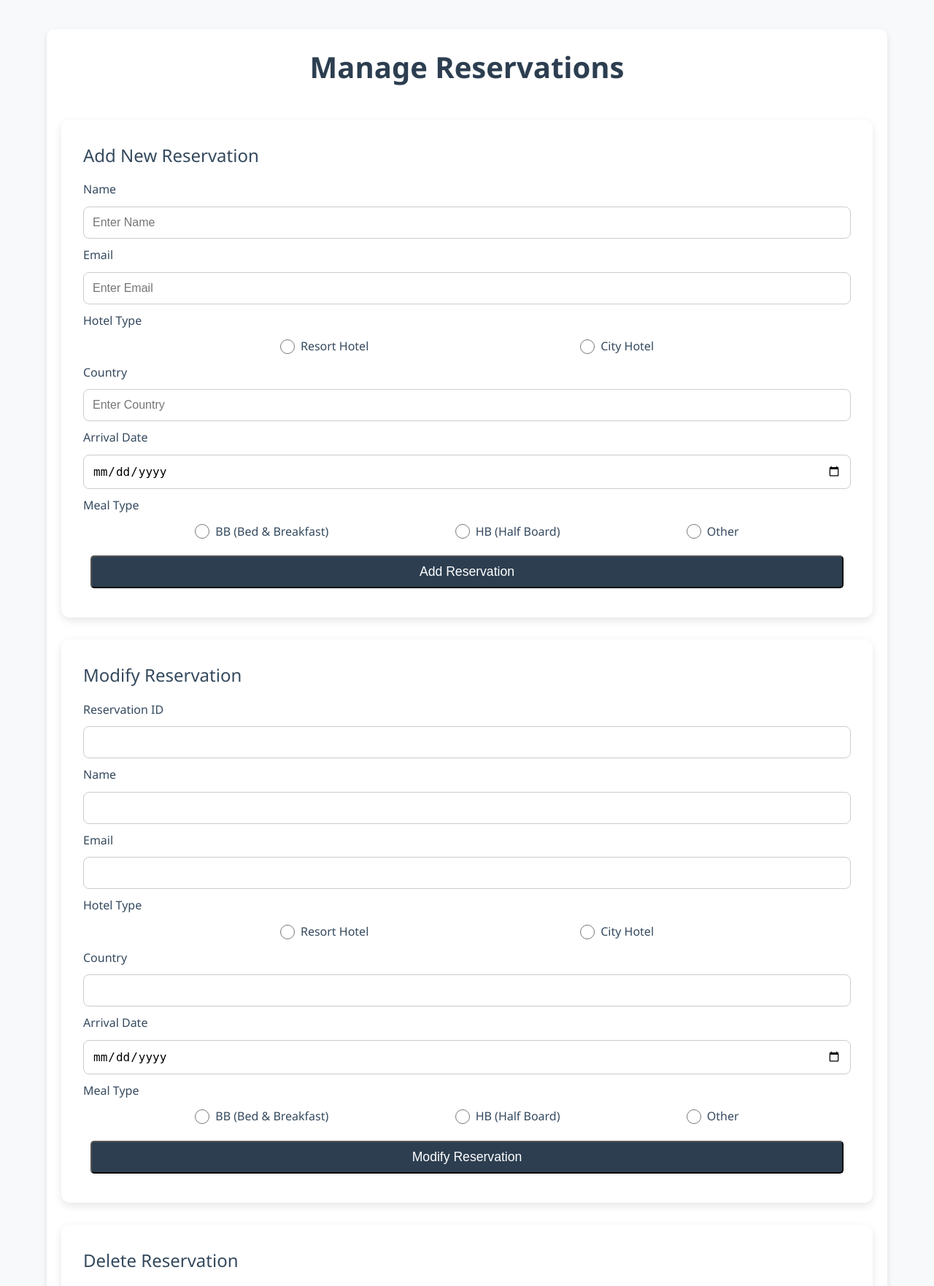
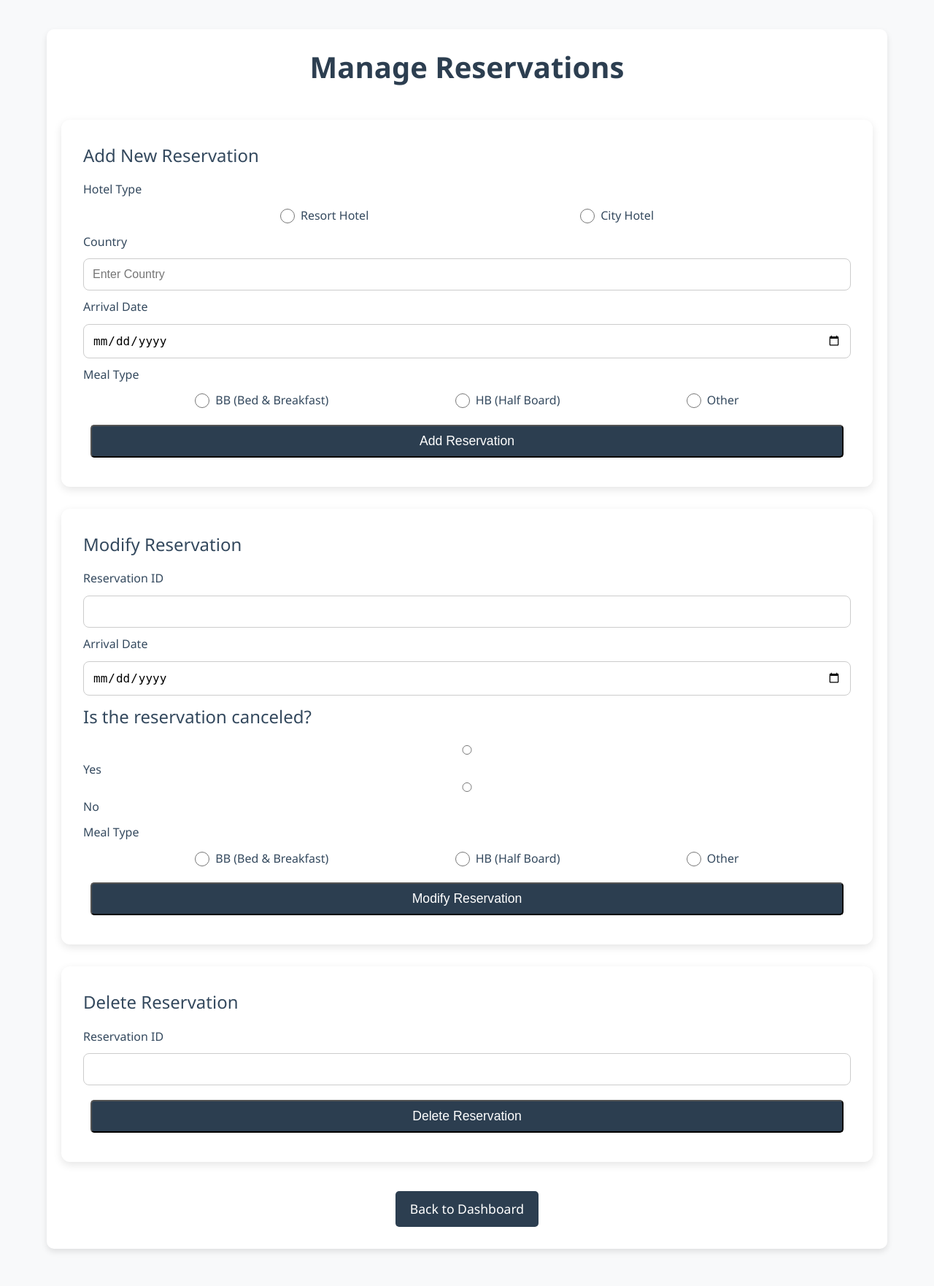
Before and after one commit to KrsticevicM/hotel-stats, a Django app: page /manage-reservations/ in a window 1280 px wide. Shown: the top 1762 px of the page at 73% size. After the commit the page ends 1715 px from the top, so only its background shows below. Run offline with Django 5.2, Linux system fonts and the light colour scheme; parts of the project's set-up code (start-up, migrations or seed data) failed here and were passed over.

Commit message:
management_funcionalities

```diff
--- a/hotel_system/hotel_stats/apps.py
+++ /dev/null
@@ -1,6 +0,0 @@
-from django.apps import AppConfig
-
-
-class HotelStatsConfig(AppConfig):
-    default_auto_field = 'django.db.models.BigAutoField'
-    name = 'hotel_stats'
--- a/hotel_system/hotel_stats/static/js/manage_reservations.js
+++ b/hotel_system/hotel_stats/static/js/manage_reservations.js
@@ -3,127 +3,151 @@
     event.preventDefault();
 
     // Capture form values
-   const name = document.getElementById("name").value.trim();
-   const email = document.getElementById("email").value.trim();
     const country = document.getElementById("country").value.trim();
     const arrivalDate = document.getElementById("arrivalDate").value;
     const hotelType = document.querySelector('input[name="hotelType"]:checked')?.value;
     const mealType = document.querySelector('input[name="meal"]:checked')?.value;
 
     // Validation check
-   if (!name || !email || !country || !arrivalDate || !hotelType || !mealType) {
+    if (!country || !arrivalDate || !hotelType || !mealType) {
         alert("Please fill in all fields before submitting!");
         return;
     }
 
-   // Mock reservation ID generation
-   const reservationID = "RES-" + Math.floor(1000 + Math.random() * 9000);
+    const dateObj = new Date(arrivalDate);
 
-   // SPARQL INSERT Query - fill in KG
-   const sparqlQuery = `
-       PREFIX ex: <http://example.com/hotel#>
-       INSERT DATA {
-           ex:${reservationID} a ex:Reservation ;
-               ex:name "${name}" ;
-               ex:email "${email}" ;
-               ex:hotelType "${hotelType}" ;
-               ex:country "${country}" ;
-               ex:arrivalDate "${arrivalDate}" ;
-               ex:mealType "${mealType}" .
+    const day = dateObj.getDate();
+    const monthIndex = dateObj.getMonth();
+    const year = dateObj.getFullYear();
+
+    const monthNames = ["January", "February", "March", "April", "May", "June", "July", "August", "September", "October", "November", "December"];
+    const monthName = monthNames[monthIndex];
+
+    const formData = {
+        country: country,
+        day: day,
+        month: monthName,
+        year: year,
+        hotelType: hotelType,
+        mealType: mealType
+    };
+
+    fetch("/manage/add/", {
+        method: "POST",
+        headers: { "Content-Type": "application/json" },
+        body: JSON.stringify(formData)
+    })
+    .then(response => response.json())  // Expecting a JSON response from backend
+    .then(data => {
+        //console.log("Backend Response:", data);
+        if (data.success) {
+            alert(`Reservation added successfully!`);
+            document.getElementById("addReservationForm").reset();
+        } else {
+            alert(`Error: ${data.message}`);
         }
-   `;
+    })
+    .catch(error => {
+        console.error("Error:", error);
+        alert("An error occurred while submitting the reservation.");
+    });
 
-   fetch("http://your-backend-endpoint", {
-       method: "POST",
-       headers: { "Content-Type": "application/sparql-update" },
-       body: sparqlQuery
-   })
-   .then(response => response.text())
-   .then(data => {
-       console.log("SPARQL Insert Response:", data);
-       alert(`Reservation ${reservationID} added successfully!`);
-       document.getElementById("addReservationForm").reset();
-   })
-   .catch(error => console.error("Error:", error));
  });
+
 
 // Modify Reservation
 document.getElementById("modifyReservationForm").addEventListener("submit", function(event) {
     event.preventDefault();
 
     const reservationID = document.getElementById("modifyReservationID").value.trim();
-   const name = document.getElementById("modifyName").value.trim();
-   const email = document.getElementById("modifyEmail").value.trim();
-   const country = document.getElementById("modifyCountry").value.trim();
+    const isCanceled = document.querySelector('input[name="reservation_canceled"]:checked')?.value;
     const arrivalDate = document.getElementById("modifyArrivalDate").value;
-   const hotelType = document.querySelector('input[name="modifyHotelType"]:checked')?.value;
     const mealType = document.querySelector('input[name="modifyMeal"]:checked')?.value;
 
-   // Check if reservation exists fill in KG
-   const checkReservationQuery = `
-       PREFIX ex: <http://example.com/hotel#>
-       ASK WHERE { ex:${reservationID} a ex:Reservation . }
-   `;
+    const monthNames = ["January", "February", "March", "April", "May", "June", "July", "August", "September", "October", "November", "December"];
 
-   fetch("http://your-backend-endpoint", {
-       method: "POST",
-       headers: { "Content-Type": "application/sparql-query" },
-       body: checkReservationQuery
-   })
-   .then(response => response.text())
-   .then(data => {
-       if (data.includes("false")) {
-           alert("Reservation ID does not exist!");
-           return;
+    const formData = {
+        id: reservationID, // Assuming reservationID is already set
+        day: "",
+        month: "",
+        year: "",
+        meal: "",
+        is_canceled: ""
+    };
+
+    // Check if arrivalDate is provided
+    if (arrivalDate) {
+        const dateObj = new Date(arrivalDate); // Parse the arrivalDate
+
+        const day = dateObj.getDate(); // Get the day of the month
+        const monthIndex = dateObj.getMonth(); // Get the month (0-based index)
+        const year = dateObj.getFullYear(); // Get the full year
+
+        const monthName = monthNames[monthIndex]; // Convert the month index to the full month name
+
+        // Update formData with the parsed date information
+        formData.day = day;
+        formData.month = monthName;
+        formData.year = year;
     }
 
-       // SPARQL DELETE/INSERT Query
-       let updateQuery = `PREFIX ex: <http://example.com/hotel#> DELETE { ex:${reservationID} ?p ?o } INSERT { `;
-       if (name) updateQuery += `ex:${reservationID} ex:name "${name}" . `;
-       if (email) updateQuery += `ex:${reservationID} ex:email "${email}" . `;
-       if (country) updateQuery += `ex:${reservationID} ex:country "${country}" . `;
-       if (arrivalDate) updateQuery += `ex:${reservationID} ex:arrivalDate "${arrivalDate}" . `;
-       if (hotelType) updateQuery += `ex:${reservationID} ex:hotelType "${hotelType}" . `;
-       if (mealType) updateQuery += `ex:${reservationID} ex:mealType "${mealType}" . `;
-       updateQuery += `} WHERE { ex:${reservationID} ?p ?o }`;
+    if (mealType !== undefined) {
+        formData.meal = mealType;
+    }
+    if (isCanceled !== undefined) {
+        formData.is_canceled = isCanceled;
+    }
 
-       return fetch("http://your-backend-endpoint", {
+    fetch("/manage/update/", {
         method: "POST",
-           headers: { "Content-Type": "application/sparql-update" },
-           body: updateQuery
+        headers: { "Content-Type": "application/json" },
+        body: JSON.stringify(formData)
+    })
+    .then(response => response.json())  // Expecting a JSON response from backend
+    .then(data => {
+        if (data.success) {
+            alert(`Reservation updated successfully!`);
+            document.getElementById("modifyReservationForm").reset();
+        } else {
+            alert(`Error: ${data.message}`);
+            console.log(data.message)
+        }
+    })
+    .catch(error => {
+        console.error("Error:", error);
+        alert("An error occurred while submitting the reservation.");
     });
-   })
-   .then(response => response.text())
-   .then(data => {
-       console.log("SPARQL Update Response:", data);
-       alert("Reservation modified successfully!");
-       document.getElementById("modifyReservationForm").reset();
-   })
-   .catch(error => console.error("Error:", error));
 });
+
+
 
 // Delete Reservation
 document.getElementById("deleteReservationForm").addEventListener("submit", function(event) {
     event.preventDefault();
 
     const reservationID = document.getElementById("deleteReservationID").value.trim();
+    console.log(reservationID);
 
-   // fill in KG
-   const deleteQuery = `
-       PREFIX ex: <http://example.com/hotel#>
-       DELETE WHERE { ex:${reservationID} ?p ?o . }
-   `;
+    const requestData = {
+        reservationID: reservationID
+    };
 
-   fetch("http://your-backend-endpoint", {
+    fetch("/manage/delete/", {
         method: "POST",
-       headers: { "Content-Type": "application/sparql-update" },
-       body: deleteQuery
+        headers: {
+            "Content-Type": "application/json"
+        },
+        body: JSON.stringify(requestData) // Send JSON instead of SPARQL query
     })
-   .then(response => response.text())
+    .then(response => response.json()) // Assume the backend responds with JSON
     .then(data => {
-       console.log("SPARQL Delete Response:", data);
+        console.log("Backend Response:", data);
+        if (data.success) {
             alert("Reservation deleted successfully!");
             document.getElementById("deleteReservationForm").reset();
+        } else {
+            alert("Error deleting reservation.");
+        }
     })
     .catch(error => console.error("Error:", error));
 });
--- a/hotel_system/hotel_stats/templates/manage_reservations.html
+++ b/hotel_system/hotel_stats/templates/manage_reservations.html
@@ -16,15 +16,7 @@
         <div class="stats-card" id="addReservation">
             <h3>Add New Reservation</h3>
             <form id="addReservationForm">
-                <!-- Name -->
                 <div class="form-group">
-                    <label for="name">Name</label>
-                    <input type="text" id="name" name="name" placeholder="Enter Name">
-
-                    <!-- Email -->
-                    <label for="email">Email</label>
-                    <input type="email" id="email" name="email" placeholder="Enter Email">
-
                     <!-- Hotel Type (radio buttons) -->
                     <label for="hotelType">Hotel Type</label>
                     <div class="radio-group">
@@ -70,27 +62,20 @@
                     <label for="modifyReservationID">Reservation ID</label>
                     <input type="text" id="modifyReservationID" name="reservation_id" required>
 
-                    <label for="modifyName">Name</label>
-                    <input type="text" id="modifyName" name="name">
-
-                    <label for="modifyEmail">Email</label>
-                    <input type="email" id="modifyEmail" name="email">
-
-                    <label for="modifyHotelType">Hotel Type</label>
-                    <div class="radio-group">
-                        <label>
-                            <input type="radio" name="modifyHotelType" value="Resort" id="modifyResortHotel"> Resort Hotel
-                        </label>
-                        <label>
-                            <input type="radio" name="modifyHotelType" value="City" id="modifyCityHotel"> City Hotel
-                        </label>
-                    </div>
-
-                    <label for="modifyCountry">Country</label>
-                    <input type="text" id="modifyCountry" name="country">
-
                     <label for="modifyArrivalDate">Arrival Date</label>
                     <input type="date" id="modifyArrivalDate" name="arrival_date">
+
+                    <div class="boolean-choice-container">
+                        <h3>Is the reservation canceled?</h3>
+                        <div class="boolean-choice">
+                            <label for="reservation-canceled-yes">
+                                <input type="radio" id="reservation-canceled_yes" name="reservation_canceled" value="1"> Yes
+                            </label>
+                            <label for="reservation-canceled-no">
+                                <input type="radio" id="reservation-canceled_no" name="reservation_canceled" value="0"> No
+                            </label>
+                        </div>
+                    </div>
 
                     <label for="modifyMeal">Meal Type</label>
                     <div class="radio-group">
--- a/hotel_system/hotel_stats/urls.py
+++ /dev/null
@@ -1,9 +0,0 @@
-from django.urls import path
-from . import views
-
-urlpatterns = [
-    path('', views.dashboard, name='dashboard'),
-    path('manage-reservations/', views.manage_reservations, name='manage_reservations'),
-    path('api/average-stay/', views.get_avgstay_data, name='get_avgstay_data'),
-    path('api/reservations/', views.get_reservation_data, name='get_reservation_data'),
-]
--- a/hotel_system/hotel_stats/views.py
+++ b/hotel_system/hotel_stats/views.py
@@ -1,42 +1,111 @@
 from django.shortcuts import render
 import json
 from django.http import JsonResponse
-from hotel_queries.hotelstats_queries import get_meals_data, get_countries_count, get_stays_per_month, get_reservations_per_month
+from hotel_queries.hotelstats_queries import get_meals_data, get_countries_count, get_stays_per_month, get_reservations_per_month, get_possible_years
+from hotel_queries.management_queries import delete_reservation_query, add_reservation_query, update_reservation_query
+from django.contrib.admin.views.decorators import staff_member_required
+from django.views.decorators.csrf import csrf_exempt
 
+#@staff_member_required
 def manage_reservations(request):
-    # You can fetch existing reservations here if needed
-    return render(request, 'manage_reservations.html')
+   return render(request, 'manage_reservations.html')
+
+@csrf_exempt
+#@staff_member_required
+def delete_reservation(request):
+   if request.method == "POST":
+      try:
+         data = json.loads(request.body)
+         reservation_id = data.get('reservationID')
+
+         if not reservation_id:
+            return JsonResponse({"success": False, "message": "Reservation ID is required"}, status=400)
+
+         response = delete_reservation_query(reservation_id)
+
+         if response:
+               return JsonResponse({"success": True, "message": "Reservation deleted successfully!"})
+         else:
+               return JsonResponse({"success": False, "message": "Error deleting reservation."})
+
+      except Exception as e:
+         return JsonResponse({"success": False, "message": str(e)}, status=500)
+
+   return JsonResponse({"success": False, "message": "Invalid request method."}, status=405)
+
+@csrf_exempt
+#@staff_member_required
+def add_reservation(request):
+   if request.method == "POST":
+      try:
+         data = json.loads(request.body)
+
+         if not data:
+            return JsonResponse({"success": False, "message": "Reservation data is required"}, status=400)
+
+         response = add_reservation_query(data)
+         print(response)
+
+         if response:
+               return JsonResponse({"success": True, "message": "Reservation added successfully!"})
+         else:
+               return JsonResponse({"success": False, "message": "Error adding reservation."})
+
+      except Exception as e:
+         return JsonResponse({"success": False, "message": str(e)}, status=500)
+
+   return JsonResponse({"success": False, "message": "Invalid request method."}, status=405)
+
+@csrf_exempt
+#@staff_member_required
+def update_reservation(request):
+   if request.method == "POST":
+      try:
+         data = json.loads(request.body)
+
+         if not data:
+            return JsonResponse({"success": False, "message": "Update data is required"}, status=400)
+
+         response = update_reservation_query(data)
+
+         if response:
+               return JsonResponse({"success": True, "message": "Reservation updated successfully!"})
+         else:
+               return JsonResponse({"success": False, "message": "Error updating reservation."})
+
+      except Exception as e:
+         return JsonResponse({"success": False, "message": str(e)}, status=500)
+
+   return JsonResponse({"success": False, "message": "Invalid request method."}, status=405)
+
+
 
 def get_avgstay_data(request):
    year = request.GET.get('year')
-   #print(year)
-
-   all_data = get_stays_per_month()
-
-   data = all_data.get(str(year), [])
-   #print(data)
+   data = get_stays_per_month(year)
 
    return JsonResponse(data, safe=False)
 
 def get_reservation_data(request):
    year = request.GET.get('year')
-
-   all_data = get_reservations_per_month()
-
-   data = all_data.get(str(year), [])
-   #print(data)
+   data = get_reservations_per_month(year)
 
    return JsonResponse(data, safe=False)
 
 def dashboard(request):
 
    most_popular_meals = json.dumps(get_meals_data())
+   top_countries = json.dumps(get_countries_count())
 
-   top_countries = json.dumps(get_countries_count())
+   years = get_possible_years()
+   selected_year = years[-1]
+   print(selected_year)
 
    context = {
       "most_popular_meals": most_popular_meals,
       "top_countries": top_countries,
+      "years": years,
+      "selected_year": str(selected_year),
    }
 
    return render(request, 'dashboard.html', context)
--- a/hotel_system/hotel_system/urls.py
+++ b/hotel_system/hotel_system/urls.py
@@ -15,9 +15,16 @@
     2. Add a URL to urlpatterns:  path('blog/', include('blog.urls'))
 """
 from django.contrib import admin
-from django.urls import path, include
+from django.urls import path
+from hotel_stats import views
 
 urlpatterns = [
     path('admin/', admin.site.urls),
-    path('', include('hotel_stats.urls')),
+    path('', views.dashboard, name='dashboard'),
+    path('manage-reservations/', views.manage_reservations, name='manage_reservations'),
+    path('api/average-stay/', views.get_avgstay_data, name='get_avgstay_data'),
+    path('api/reservations/', views.get_reservation_data, name='get_reservation_data'),
+    path('manage/delete/', views.delete_reservation, name='delete_reservation'),
+    path('manage/add/', views.add_reservation, name='add_reservation'),
+    path('manage/update/', views.update_reservation, name='update_reservation'),
 ]
```
Also changed, not shown: hotel_system/hotel_queries/hotelstats_queries.py (+37 -58 lines), hotel_system/hotel_queries/management_queries.py (added, +165 -0 lines), hotel_system/hotel_stats/templates/dashboard.html (line endings or trailing spaces). Lines whose indentation alone changed are shown as unchanged.
